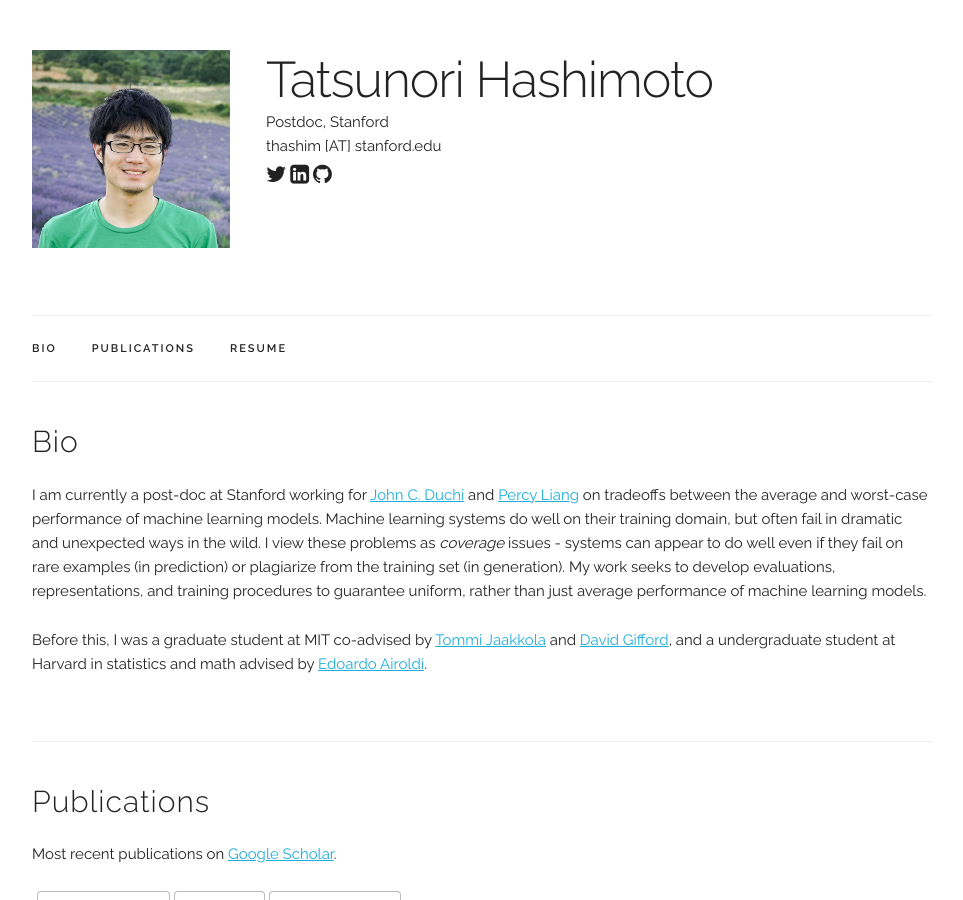
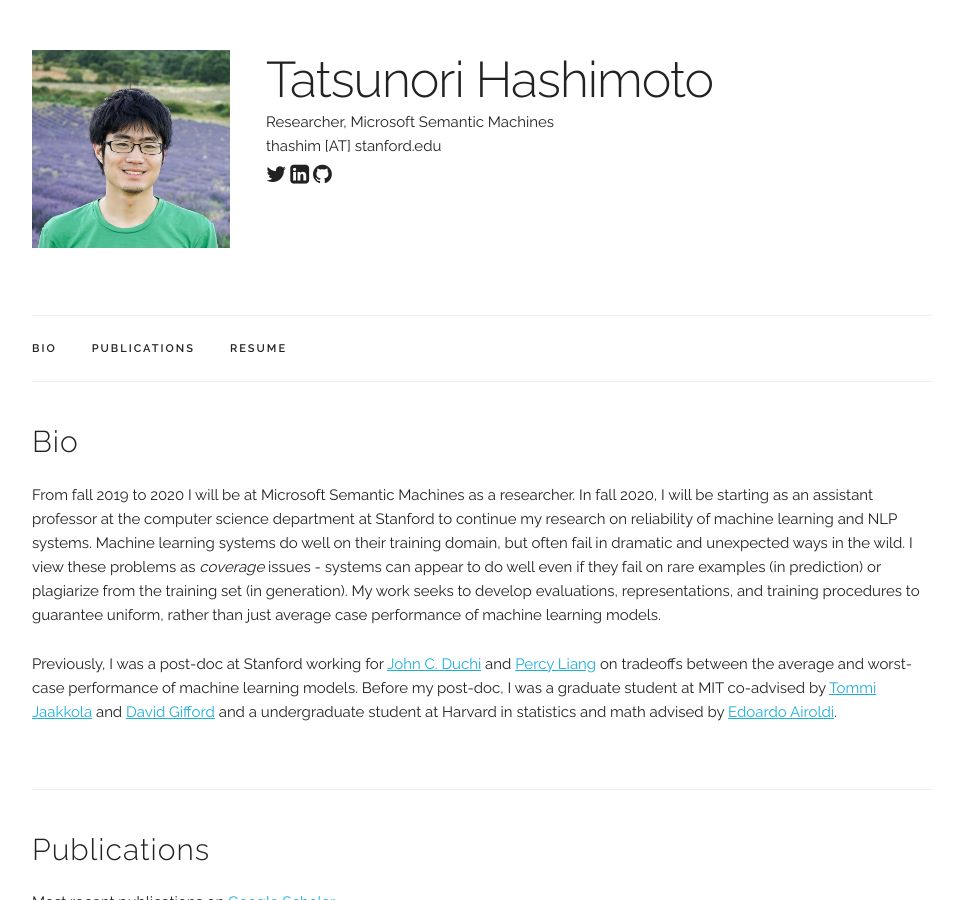
Before and after one commit to thashim/thashim.github.io, a Jekyll site: the page built from index.html, in a window 1280 px wide and 900 px high. Shown: the whole window, without its empty margins (158-1121 px from the left). Built offline with Jekyll 4.4.1, drawn with Linux system fonts in a browser that asks for light colours.

Commit message:
update affiliations

```diff
--- a/_data/main_info.yaml
+++ b/_data/main_info.yaml
@@ -1,5 +1,5 @@
 name: "Tatsunori Hashimoto"
-title: "Postdoc, Stanford"
+title: "Researcher, Microsoft Semantic Machines"
 email: "thashim [AT] stanford.edu"
 profile_pic: "/assets/profile-pics/thashim.jpg"
 twitter: "https://twitter.com/tatsu_hashimoto"
--- a/index.html
+++ b/index.html
@@ -6,11 +6,10 @@
 <div class="docs-section" id="bio">
   <h4>Bio</h4>
   <p>
-    I am currently a post-doc at Stanford working for <a href=https://web.stanford.edu/~jduchi/ target="_blank">John C. Duchi</a> and <a href=https://cs.stanford.edu/~pliang/ target="_blank">Percy Liang</a> on tradeoffs between the average and worst-case performance of machine learning models. Machine learning systems do well on their training domain, but often fail in dramatic and unexpected ways in the wild. I view these problems as <i>coverage</i> issues - systems can appear to do well even if they fail on rare examples (in prediction) or plagiarize from the training set (in generation). My work seeks to develop evaluations, representations, and training procedures to guarantee uniform, rather than just average performance of machine learning models.
+    From fall 2019 to 2020 I will be at Microsoft Semantic Machines as a researcher. In fall 2020, I will be starting as an assistant professor at the computer science department at Stanford to continue my research on reliability of machine learning and NLP systems. Machine learning systems do well on their training domain, but often fail in dramatic and unexpected ways in the wild. I view these problems as <i>coverage</i> issues - systems can appear to do well even if they fail on rare examples (in prediction) or plagiarize from the training set (in generation). My work seeks to develop evaluations, representations, and training procedures to guarantee uniform, rather than just average case performance of machine learning models.
   </p>
-
   <p>
-    Before this, I was a graduate student at MIT co-advised by <a href=https://people.csail.mit.edu/tommi/ target="_blank">Tommi Jaakkola</a> and <a href=http://cgs.csail.mit.edu/ target="_blank">David Gifford</a>, and a undergraduate student at Harvard in statistics and math advised by <a href=http://www.people.fas.harvard.edu/~airoldi/ target="_blank">Edoardo Airoldi</a>.
+    Previously, I was a post-doc at Stanford working for <a href=https://web.stanford.edu/~jduchi/ target="_blank">John C. Duchi</a> and <a href=https://cs.stanford.edu/~pliang/ target="_blank">Percy Liang</a> on tradeoffs between the average and worst-case performance of machine learning models. Before my post-doc, I was a graduate student at MIT co-advised by <a href=https://people.csail.mit.edu/tommi/ target="_blank">Tommi Jaakkola</a> and <a href=http://cgs.csail.mit.edu/ target="_blank">David Gifford</a> and a undergraduate student at Harvard in statistics and math advised by <a href=http://www.people.fas.harvard.edu/~airoldi/ target="_blank">Edoardo Airoldi</a>.
   </p>
 
 </div>
```
